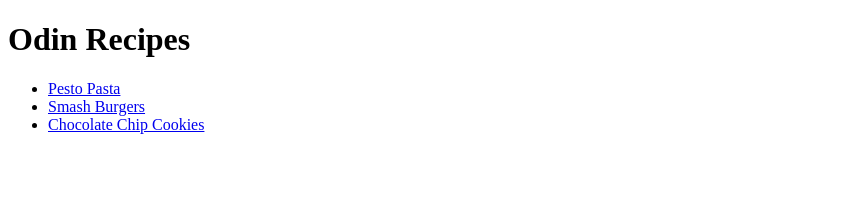
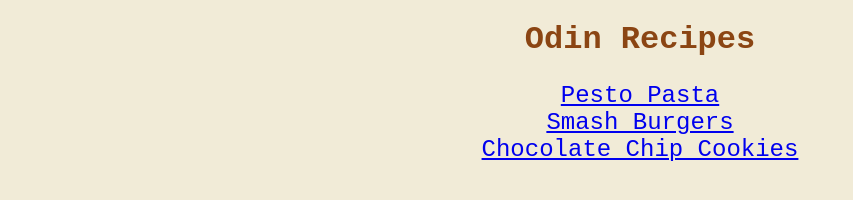
Before and after one commit to zfum/odin-recipes, a plain HTML site: page index.html in a window 1280 px wide. Shown: the whole page, without its empty margins (0-853 px from the left). Drawn offline with Linux system fonts and the light colour scheme.

Commit message:
Add styles to the pages

```diff
--- a/index.html
+++ b/index.html
@@ -3,11 +3,12 @@
     <head>
         <meta charset="utf-8">
         <title>Odin Recipes</title>
+        <link rel="stylesheet" href="style.css">
     </head>
 
     <body>
-        <h1>Odin Recipes</h1>
-        <ul>
+        <h1 class="home">Odin Recipes</h1>
+        <ul class="list">
             <li> <a href="./recipes/pesto-pasta.html">Pesto Pasta</a></li>
             <li> <a href="./recipes/smash-burgers.html">Smash Burgers</a></li>
             <li> <a href="./recipes/chocolate-chip-cookies.html">Chocolate Chip Cookies</a></li>
--- /dev/null
+++ b/style.css
@@ -0,0 +1,34 @@
+body {
+    background-color:rgb(241, 235, 215);
+    font-family: "Courier New", Helvetica, monospace;
+}
+
+h1{
+    text-align: center;
+
+}
+
+.home{
+    color:saddlebrown;
+}
+
+.list {
+    text-align: center;
+    padding: 0;
+    list-style: none;
+    font-size: 24px;
+}
+
+.pesto{
+    color: rgb(107, 107, 0);
+    background-color: rgba(128, 128, 0, 0.226);
+}
+
+.burger{
+    background-color: rgba(158, 152, 146, 0.137);
+    color: rgb(44, 43, 43);
+}
+
+.cookie{
+    color:rgb(95, 49, 12);
+}
```
Also changed, not shown: recipes/chocolate-chip-cookies.html (+2 -1 lines), recipes/pesto-pasta.html (+2 -1 lines), recipes/smash-burgers.html (+2 -1 lines).
